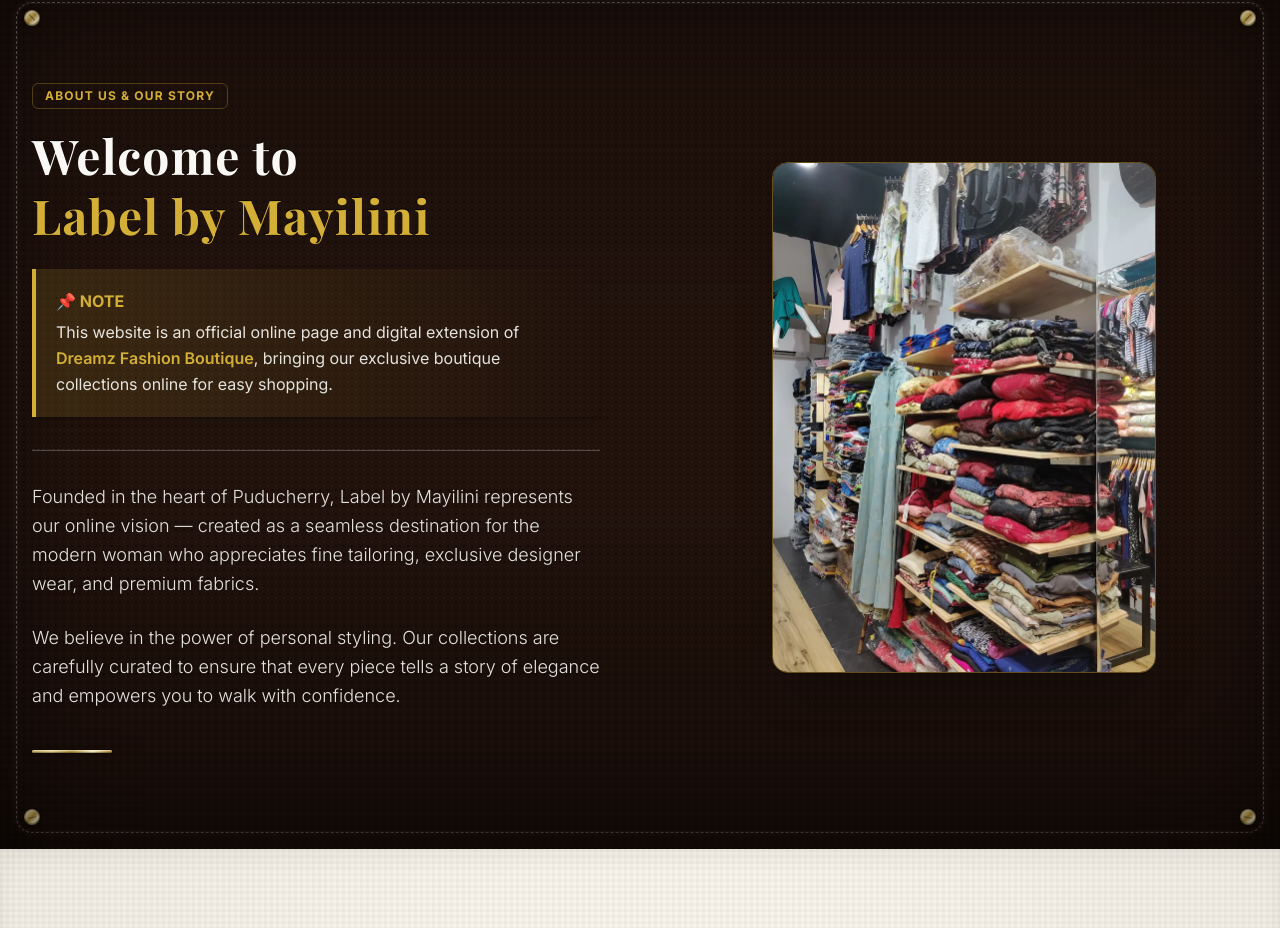
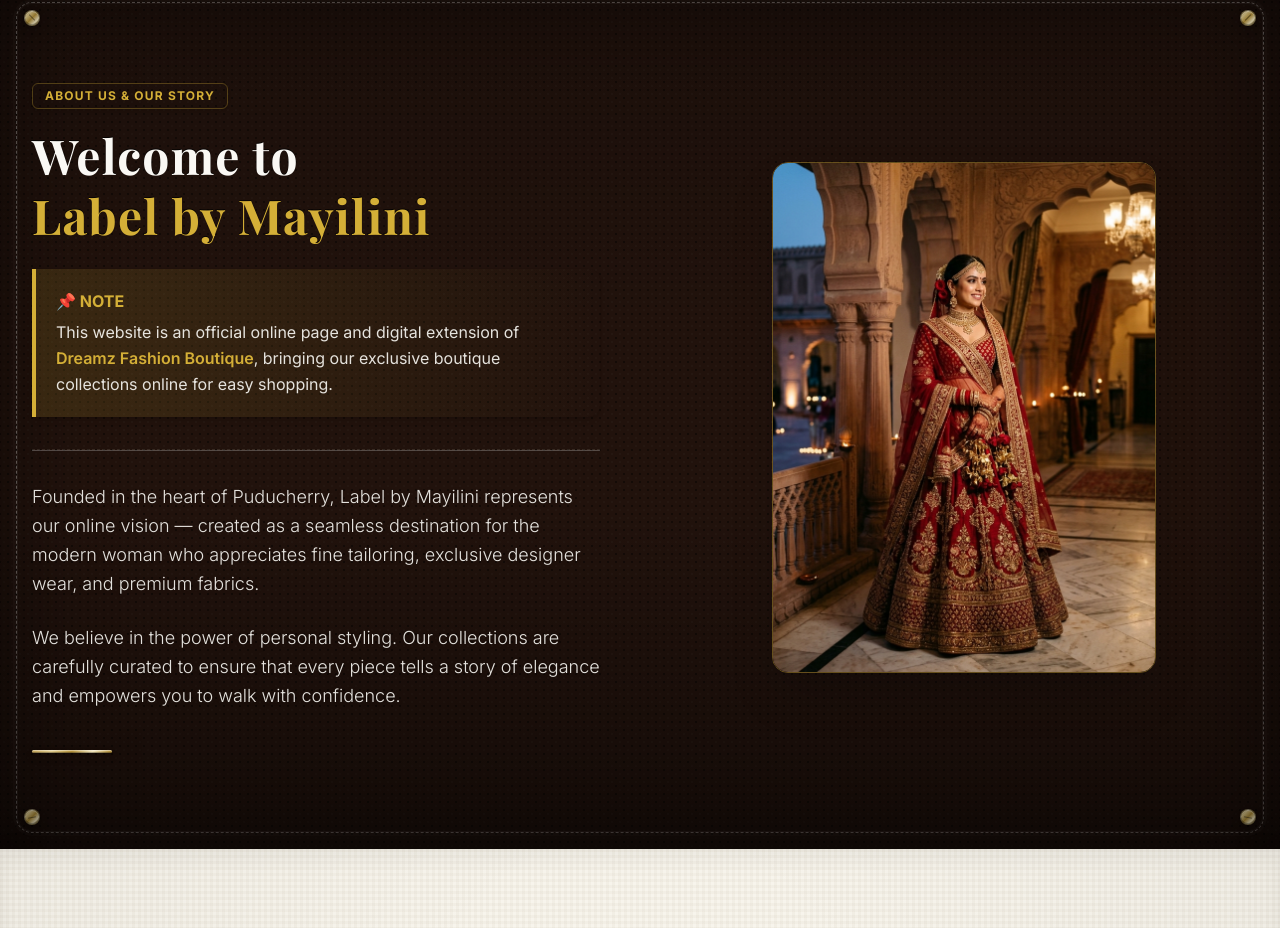
Before and after one commit to Vasanthakumar278/dreamz, a Next.js app: page / in a window 1280 px wide. Shown: the part 3744-4672 px from the top of the page. Built offline with nearby package versions, Linux system fonts and the light colour scheme; no server answers; the database is empty; a web font is replaced by a local one.

Commit message:
Replace clothing rack photo in About section with high-resolution boutique designer wear image

```diff
--- a/components/AboutSection.tsx
+++ b/components/AboutSection.tsx
@@ -55,8 +55,8 @@
             <div className="relative overflow-hidden rounded-2xl border border-brand-gold/40 shadow-2xl max-w-sm w-full transition-all duration-500 hover:-rotate-1 hover:scale-[1.02] hover:border-brand-gold">
               <div className="aspect-[3/4] overflow-hidden bg-[#1c0f0a]">
                 <img
-                  src="/images/shop-interior-1.webp"
-                  alt="Label by Mayilini Interior"
+                  src="/images/bridal.png"
+                  alt="Label by Mayilini Boutique Collection"
                   className="w-full h-full object-cover transition-transform duration-700 hover:scale-105"
                 />
               </div>
```
